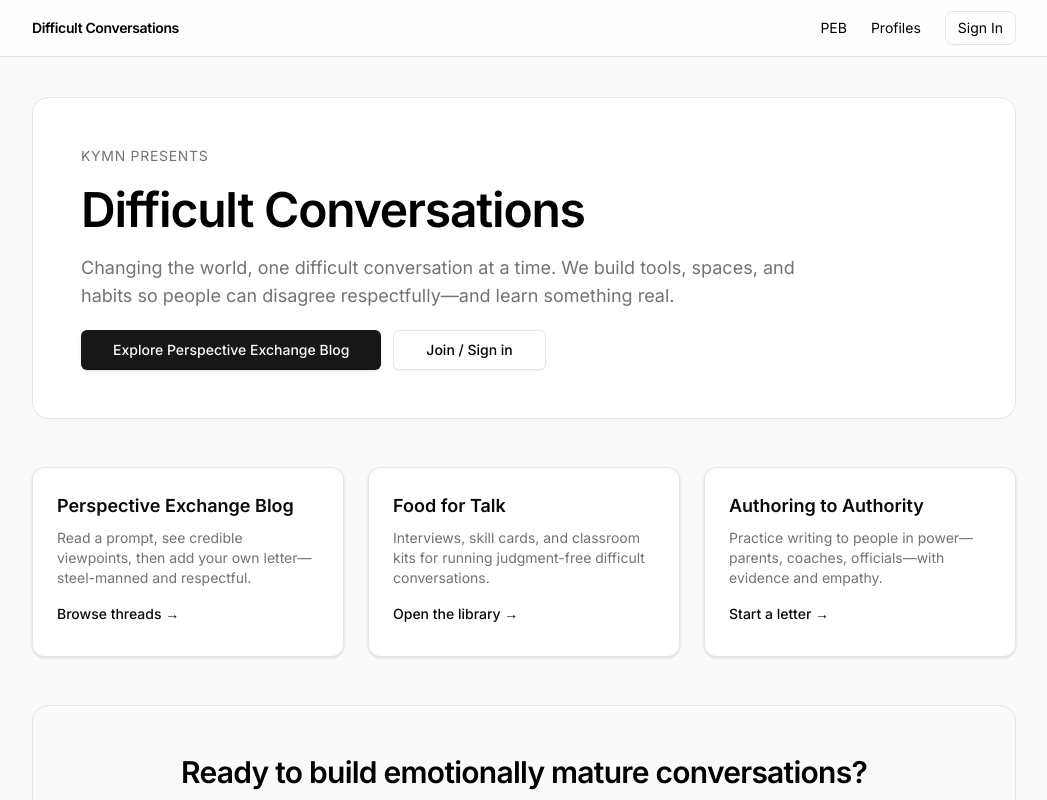
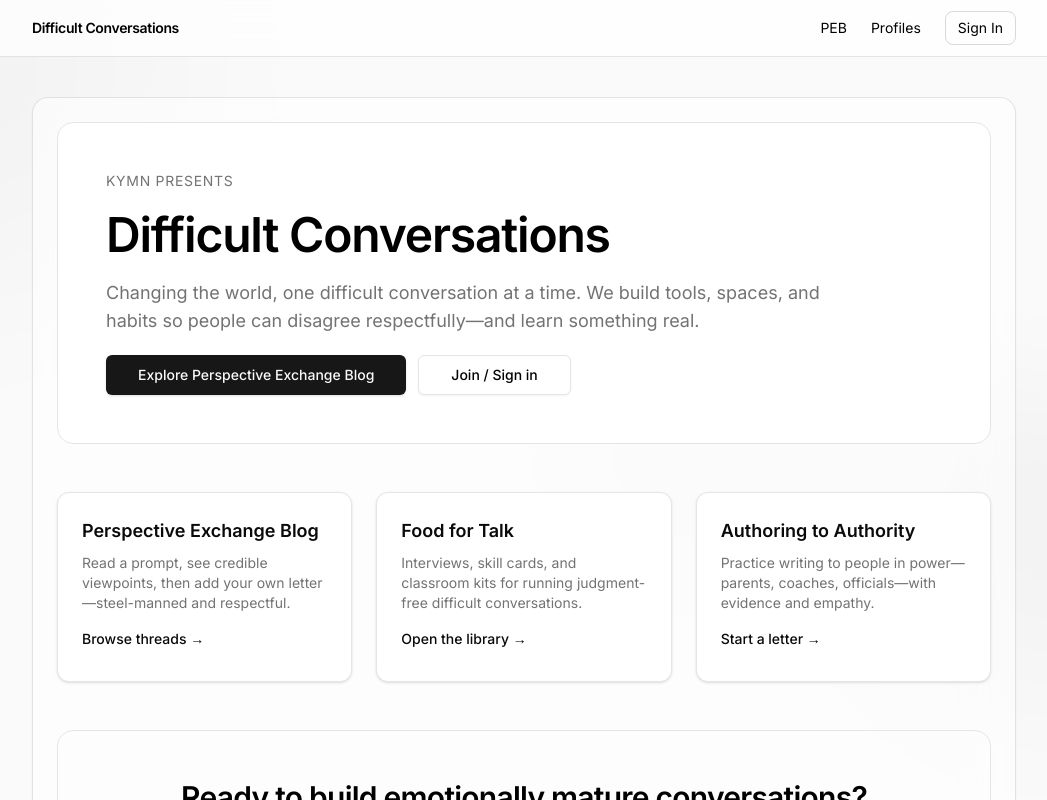
Before and after one commit to jisungkim0922/difficultconvo, a Next.js app: page / in a window 1280 px wide. Shown: the top 800 px of the page, without its empty margins (116-1163 px from the left). Built offline with nearby package versions, Linux system fonts and the light colour scheme.

Commit message:
Add animated Blobs background

```diff
--- a/app/layout.tsx
+++ b/app/layout.tsx
@@ -1,7 +1,9 @@
+// app/layout.tsx
 import "./globals.css"
 import { Inter } from "next/font/google"
 import Link from "next/link"
 import { cn } from "@/lib/utils"
+import Blobs from "@/components/bg/Blobs"
 
 const inter = Inter({ subsets: ["latin"] })
 
@@ -14,20 +16,33 @@ export default function RootLayout({ children }: { children: React.ReactNode })
   return (
     <html lang="en">
       <body className={cn("bg-zinc-50 text-black dark:bg-black dark:text-zinc-50", inter.className)}>
+        {/* Animated background */}
+        <Blobs />
+
+        {/* Header */}
         <header className="sticky top-0 z-40 border-b border-black/10 bg-white/70 backdrop-blur-md dark:border-white/10 dark:bg-black/40">
           <div className="mx-auto flex h-14 max-w-5xl items-center justify-between px-5">
-            <Link href="/" className="text-sm font-semibold tracking-tight">Difficult Conversations</Link>
+            <Link href="/" className="text-sm font-semibold tracking-tight">
+              Difficult Conversations
+            </Link>
             <nav className="flex items-center gap-6 text-sm">
               <Link href="/peb" className="hover:opacity-70">PEB</Link>
               <Link href="/profiles" className="hover:opacity-70">Profiles</Link>
-              <Link href="/signup" className="rounded-lg border px-3 py-1.5 hover:bg-black hover:text-white dark:border-white/15">
+              <Link
+                href="/signup"
+                className="rounded-lg border border-black/15 px-3 py-1.5 transition-colors hover:bg-black hover:text-white dark:border-white/15"
+              >
                 Sign In
               </Link>
             </nav>
           </div>
         </header>
-        <main className="mx-auto max-w-5xl px-5 py-10">
-          {children}
+
+        {/* Main content with glass wrapper */}
+        <main className="relative mx-auto max-w-5xl px-5 py-10">
+          <div className="rounded-2xl border border-black/10 bg-white/55 p-6 shadow-sm backdrop-blur-xl dark:border-white/10 dark:bg-black/35">
+            {children}
+          </div>
         </main>
       </body>
     </html>
--- /dev/null
+++ b/components/bg/Blobs.tsx
@@ -0,0 +1,39 @@
+"use client"
+import { motion, useMotionValue, useTransform, useSpring } from "framer-motion"
+import { useEffect } from "react"
+
+function Blob({ delay = 0, className = "" }: { delay?: number; className?: string }) {
+  return (
+    <motion.div
+      initial={{ x: "-10%", y: "-10%", scale: 0.9, opacity: 0.5 }}
+      animate={{ x: "10%", y: "10%", scale: 1.05, opacity: 0.6 }}
+      transition={{ duration: 16, repeat: Infinity, repeatType: "mirror", ease: "easeInOut", delay }}
+      className={className + " blur-3xl opacity-60"}
+    />
+  )
+}
+
+export default function Blobs() {
+  const mx = useMotionValue(0)
+  const my = useMotionValue(0)
+  const rx = useSpring(useTransform(mx, [-1, 1], [-10, 10]), { stiffness: 30, damping: 20 })
+  const ry = useSpring(useTransform(my, [-1, 1], [-10, 10]), { stiffness: 30, damping: 20 })
+
+  useEffect(() => {
+    const onMove = (e: MouseEvent) => {
+      const x = (e.clientX / window.innerWidth) * 2 - 1
+      const y = (e.clientY / window.innerHeight) * 2 - 1
+      mx.set(x); my.set(y)
+    }
+    window.addEventListener("mousemove", onMove)
+    return () => window.removeEventListener("mousemove", onMove)
+  }, [mx, my])
+
+  return (
+    <motion.div aria-hidden className="pointer-events-none fixed inset-0 -z-10" style={{ x: rx, y: ry }}>
+      <Blob delay={0}  className="absolute -top-24 -left-24 h-[38rem] w-[38rem] rounded-full bg-[radial-gradient(circle_at_30%_30%,rgba(0,0,0,.08),transparent_60%)]" />
+      <Blob delay={3}  className="absolute -bottom-32 -right-28 h-[34rem] w-[34rem] rounded-full bg-[radial-gradient(circle_at_70%_30%,rgba(0,0,0,.08),transparent_60%)]" />
+      <Blob delay={6}  className="absolute top-1/3 left-1/2 h-[28rem] w-[28rem] -translate-x-1/2 rounded-full bg-[radial-gradient(circle_at_50%_50%,rgba(0,0,0,.06),transparent_60%)]" />
+    </motion.div>
+  )
+}
--- /dev/null
+++ b/components/ui/Blobs.tsx
@@ -0,0 +1,39 @@
+"use client"
+import { motion, useMotionValue, useTransform, useSpring } from "framer-motion"
+import { useEffect } from "react"
+
+function Blob({ delay = 0, className = "" }: { delay?: number; className?: string }) {
+  return (
+    <motion.div
+      initial={{ x: "-10%", y: "-10%", scale: 0.9, opacity: 0.5 }}
+      animate={{ x: "10%", y: "10%", scale: 1.05, opacity: 0.6 }}
+      transition={{ duration: 16, repeat: Infinity, repeatType: "mirror", ease: "easeInOut", delay }}
+      className={className + " blur-3xl opacity-60"}
+    />
+  )
+}
+
+export default function Blobs() {
+  const mx = useMotionValue(0)
+  const my = useMotionValue(0)
+  const rx = useSpring(useTransform(mx, [-1, 1], [-10, 10]), { stiffness: 30, damping: 20 })
+  const ry = useSpring(useTransform(my, [-1, 1], [-10, 10]), { stiffness: 30, damping: 20 })
+
+  useEffect(() => {
+    const onMove = (e: MouseEvent) => {
+      const x = (e.clientX / window.innerWidth) * 2 - 1
+      const y = (e.clientY / window.innerHeight) * 2 - 1
+      mx.set(x); my.set(y)
+    }
+    window.addEventListener("mousemove", onMove)
+    return () => window.removeEventListener("mousemove", onMove)
+  }, [mx, my])
+
+  return (
+    <motion.div aria-hidden className="pointer-events-none fixed inset-0 -z-10" style={{ x: rx, y: ry }}>
+      <Blob delay={0}  className="absolute -top-24 -left-24 h-[38rem] w-[38rem] rounded-full bg-[radial-gradient(circle_at_30%_30%,rgba(0,0,0,0.08),transparent_60%)]" />
+      <Blob delay={3}  className="absolute -bottom-32 -right-28 h-[34rem] w-[34rem] rounded-full bg-[radial-gradient(circle_at_70%_30%,rgba(0,0,0,0.08),transparent_60%)]" />
+      <Blob delay={6}  className="absolute top-1/3 left-1/2 h-[28rem] w-[28rem] -translate-x-1/2 rounded-full bg-[radial-gradient(circle_at_50%_50%,rgba(0,0,0,0.06),transparent_60%)]" />
+    </motion.div>
+  )
+}
--- a/package.json
+++ b/package.json
@@ -18,6 +18,7 @@
     "@supabase/supabase-js": "^2.76.1",
     "class-variance-authority": "^0.7.1",
     "clsx": "^2.1.1",
+    "framer-motion": "^12.23.24",
     "lucide-react": "^0.548.0",
     "next": "14.2.5",
     "react": "18.2.0",
```
Also changed, not shown: 1 other file (tests, documents, lock files or other folders).
